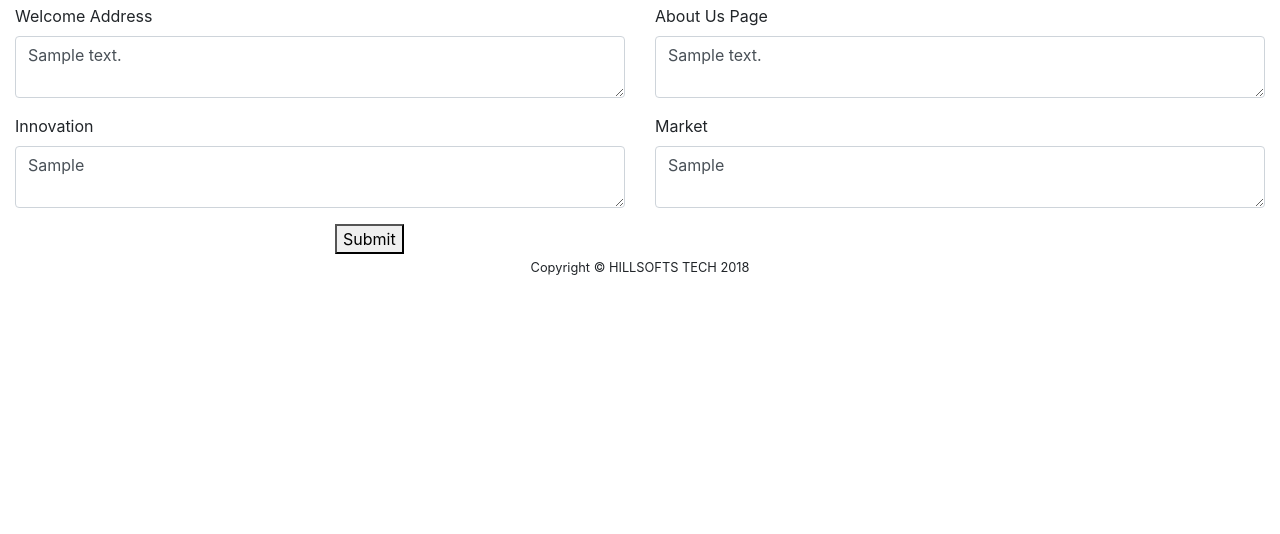
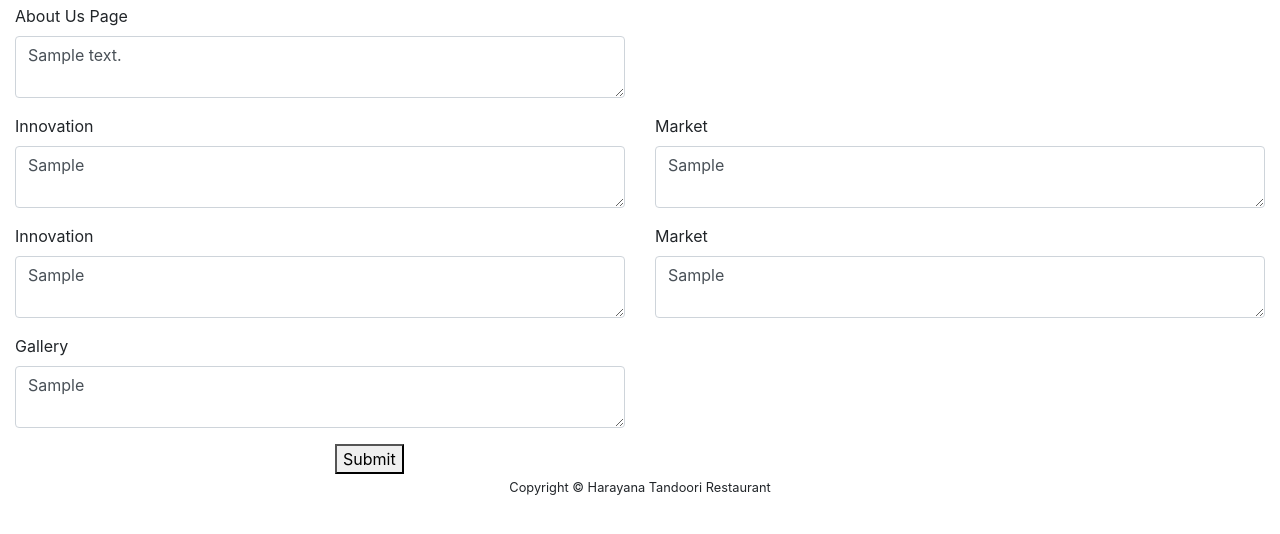
Before and after one commit to lamichhaneamrit/Resturant_php, a PHP site: page /admin/site_about.php in a window 1280 px wide. Shown: the part 106-640 px from the top of the page. Run offline with PHP 8.4, Linux system fonts and the light colour scheme; the visitor is signed in with stand-in values (Sample User, id 1); tables that the repository leaves empty or names only in its code hold one stand-in row (values such as "Sample post"); some libraries are stand-ins or nearby versions.

Commit message:
added draft

```diff
--- a/food/admin/footer.php
+++ b/food/admin/footer.php
@@ -1,7 +1,7 @@
  <footer class="sticky-footer">
      <div class="container">
          <div class="text-center">
-          <small>Copyright © HILLSOFTS TECH 2018</small>
+             <small>Copyright © Harayana Tandoori Restaurant</small>
          </div>
      </div>
  </footer>
@@ -10,7 +10,8 @@
      <i class="fa fa-angle-up"></i>
  </a>
  <!-- Logout Modal-->
-    <div class="modal fade" id="exampleModal" tabindex="-1" role="dialog" aria-labelledby="exampleModalLabel" aria-hidden="true">
+ <div class="modal fade" id="exampleModal" tabindex="-1" role="dialog" aria-labelledby="exampleModalLabel"
+     aria-hidden="true">
      <div class="modal-dialog" role="document">
          <div class="modal-content">
              <div class="modal-header">
@@ -48,4 +49,5 @@
  </body>
 
  <!-- Mirrored from www.ansonika.com/udema/admin_section/index.html by HTTrack Website Copier/3.x [XR&CO'2014], Mon, 18 Jun 2018 20:03:52 GMT -->
+
  </html>
--- a/food/admin/save_settings.php
+++ b/food/admin/save_settings.php
@@ -28,11 +28,8 @@ $query->address=$address;
 $query->city=$city;
 $query->country=$country;
 $query->save();
-if(query){
+if($query){
       header("location:site_settings.php?success=true");
         }else{
             header("location:site_settings.php?failed=true");
         }
-
-
-?>
--- a/food/admin/site_about.php
+++ b/food/admin/site_about.php
@@ -10,11 +10,11 @@
             </li>
             <li class="breadcrumb-item active">Edit About</li>
         </ol>
-	 <?php if(get("success")):?>
+        <?php if (get("success")) : ?>
         <div>
-                                               <?=App::message("success", "Record Updated Successfully!")?>
+            <?= App::message("success", "Record Updated Successfully!") ?>
         </div>
-                                            <?php endif;?>
+        <?php endif; ?>
         <div class="box_general padding_bottom">
             <div class="header_box version_2">
                 <h2><i class="fa fa-user"></i>About Site</h2>
@@ -27,23 +27,16 @@
             $result = ORM::for_table("site_about")
               ->find_array(1);
             ?>
-                                     <?php foreach ($result as $res):?>
+                        <?php foreach ($result as $res) : ?>
                         <div class="row">
-						<div class="col-md-6">
-							<div class="form-group">
-								<label>Welcome Address</label>
-								<textarea  class="form-control" name="short_about" id="body" ><?php echo $res['short_about'];?></textarea>
-							      <script>
-                CKEDITOR.replace( 'short_about' );
-            </script>
-                                                        </div>
-						</div>
+
                             <div class="col-md-6">
                                 <div class="form-group">
                                     <label>About Us Page</label>
-								<textarea  class="form-control" name="full_about" id="body" ><?php echo $res['full_about'];?></textarea>
+                                    <textarea class="form-control" name="full_about"
+                                        id="body"><?php echo $res['full_about']; ?></textarea>
                                     <script>
-                CKEDITOR.replace( 'full_about' );
+                                    CKEDITOR.replace('full_about');
                                     </script>
                                 </div>
                             </div>
@@ -52,23 +45,59 @@
                             <div class="col-md-6">
                                 <div class="form-group">
                                     <label>Innovation</label>
-								<textarea  class="form-control" name="innovation" id="body" ><?php echo $res['innovation'];?></textarea>
+                                    <textarea class="form-control" name="innovation"
+                                        id="body"><?php echo $res['innovation']; ?></textarea>
                                     <script>
-                CKEDITOR.replace( 'innovation' );
+                                    CKEDITOR.replace('innovation');
                                     </script>
                                 </div>
                             </div>
                             <div class="col-md-6">
                                 <div class="form-group">
                                     <label>Market</label>
-								<textarea  class="form-control" name="market" id="body" ><?php echo $res['market'];?></textarea>
+                                    <textarea class="form-control" name="market"
+                                        id="body"><?php echo $res['market']; ?></textarea>
                                     <script>
-                CKEDITOR.replace( 'market' );
+                                    CKEDITOR.replace('market');
                                     </script>
                                 </div>
                             </div>
                         </div>
-				<?php endforeach;?>
+
+                        <div class="row">
+                            <div class="col-md-6">
+                                <div class="form-group">
+                                    <label>Innovation</label>
+                                    <textarea class="form-control" name="innovation"
+                                        id="body"><?php echo $res['innovation']; ?></textarea>
+                                    <script>
+                                    CKEDITOR.replace('innovation');
+                                    </script>
+                                </div>
+                            </div>
+                            <div class="col-md-6">
+                                <div class="form-group">
+                                    <label>Market</label>
+                                    <textarea class="form-control" name="market"
+                                        id="body"><?php echo $res['market']; ?></textarea>
+                                    <script>
+                                    CKEDITOR.replace('market');
+                                    </script>
+                                </div>
+                            </div>
+
+                            <div class="col-md-6">
+                                <div class="form-group">
+                                    <label>Gallery</label>
+                                    <textarea class="form-control" name="gallery"
+                                        id="body"><?php echo $res['gallery']; ?></textarea>
+                                    <script>
+                                    CKEDITOR.replace('gallery');
+                                    </script>
+                                </div>
+                            </div>
+                        </div>
+                        <?php endforeach; ?>
                         <div class="row">
                             <div class="offset-md-3 col-md-9">
                                 <button type="submit" class="btn_1 medium">Submit</button>
--- a/food/connect.php
+++ b/food/connect.php
@@ -3,7 +3,7 @@
 $db_host		= 'localhost';
 $db_user		= 'root';
 $db_pass		= '';
-$db_database	= 'haryana';
+$db_database	= 'haryana_restaurant_deharyana';
 
 /* End config */
 include "idiorm.php";
@@ -34,6 +34,3 @@ class App {
 function get($val){
     return @$_GET[$val];
     }
-
-
-?>
```
Also changed, not shown: food/innovation.php (+6 -5 lines). Lines whose indentation alone changed are shown as unchanged.
